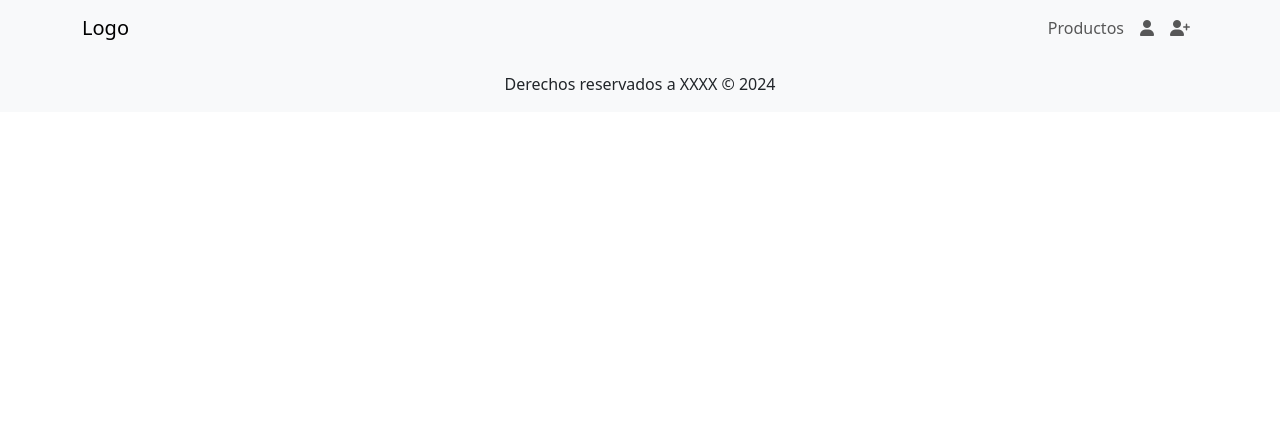
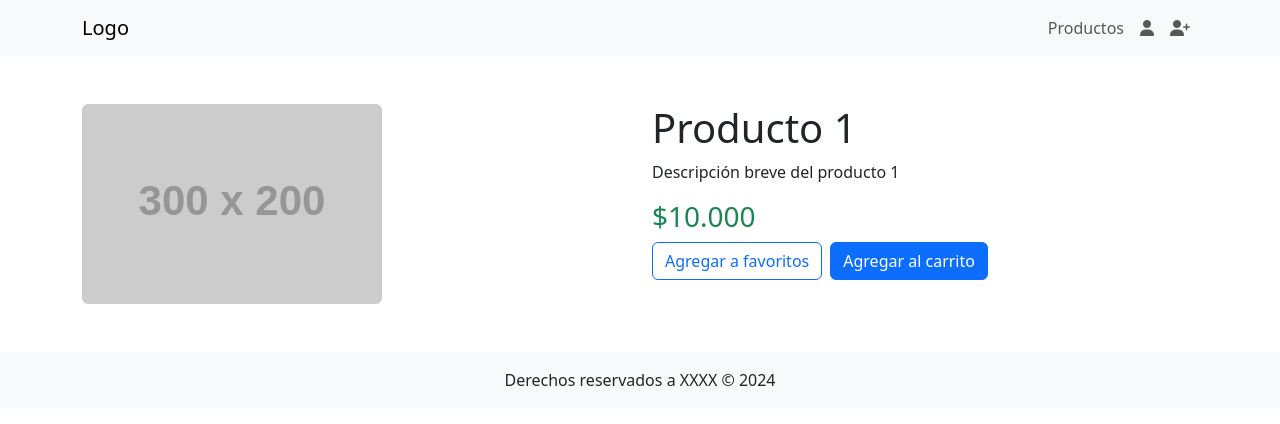
Before and after one commit to VFloresr28/proyecto_final, a React (Create React App) app: page /products/1 in a window 1280 px wide. Shown: the top 424 px of the page. Built offline with nearby package versions, Linux system fonts and the light colour scheme.

Commit message:
Cuarto Comit
-Se agrega la opcion de poder ver detalle de producto con un boton de agregar a carrito y a favoritos, no funcionales de momento, pero estan ahi para place holder.

```diff
--- a/src/App.js
+++ b/src/App.js
@@ -3,6 +3,7 @@ import { BrowserRouter as Router, Routes, Route } from "react-router-dom";
 import Navbar from "./components/Navbar";
 import Footer from "./components/Footer";
 import MainPage from "./pages/MainPage";
+import ProductDetailPage from "./pages/ProductDetailPage";
 
 function App() {
   return (
@@ -11,6 +12,7 @@ function App() {
       <main>
         <Routes>
           <Route path="/" element={<MainPage />} />
+          <Route path="/products/:id" element={<ProductDetailPage />} />
         </Routes>
       </main>
       <Footer />
--- a/src/components/ProductCard.js
+++ b/src/components/ProductCard.js
@@ -1,4 +1,5 @@
 import React from "react";
+import { Link } from "react-router-dom"; // Usamos Link para navegación
 
 function ProductCard({ product }) {
   return (
@@ -11,7 +12,10 @@ function ProductCard({ product }) {
           <p className="card-text">
             <strong>{product.price}</strong>
           </p>
-          <button className="btn btn-primary">Ver más</button>
+          {/* Botón que redirige al detalle del producto */}
+          <Link to={`/products/${product.id}`} className="btn btn-primary">
+            Ver más
+          </Link>
         </div>
       </div>
     </div>
--- a/src/data/products.js
+++ b/src/data/products.js
@@ -3,21 +3,21 @@ const products = [
       id: 1,
       name: "Producto 1",
       description: "Descripción breve del producto 1",
-      price: "$10.00",
+      price: "$10.000",
       image: "https://via.placeholder.com/300x200",
     },
     {
       id: 2,
       name: "Producto 2",
       description: "Descripción breve del producto 2",
-      price: "$15.00",
+      price: "$15.000",
       image: "https://via.placeholder.com/300x200",
     },
     {
       id: 3,
       name: "Producto 3",
       description: "Descripción breve del producto 3",
-      price: "$20.00",
+      price: "$20.000",
       image: "https://via.placeholder.com/300x200",
     },
   ];
--- /dev/null
+++ b/src/pages/ProductDetailPage.js
@@ -0,0 +1,37 @@
+import React from "react";
+import { useParams } from "react-router-dom";
+import products from "../data/products";
+
+function ProductDetailPage() {
+  const { id } = useParams();
+  const product = products.find((p) => p.id === parseInt(id));
+
+  if (!product) {
+    return <h2 className="text-center my-5">Producto no encontrado</h2>;
+  }
+
+  return (
+    <div className="container my-5">
+      <div className="row">
+        <div className="col-md-6">
+          <img
+            src={product.image}
+            alt={product.name}
+            className="img-fluid rounded"
+          />
+        </div>
+        <div className="col-md-6">
+          <h1>{product.name}</h1>
+          <p>{product.description}</p>
+          <h3 className="text-success">{product.price}</h3>
+          <div className="d-flex gap-2">
+            <button className="btn btn-outline-primary">Agregar a favoritos</button>
+            <button className="btn btn-primary">Agregar al carrito</button>
+          </div>
+        </div>
+      </div>
+    </div>
+  );
+}
+
+export default ProductDetailPage;
```
